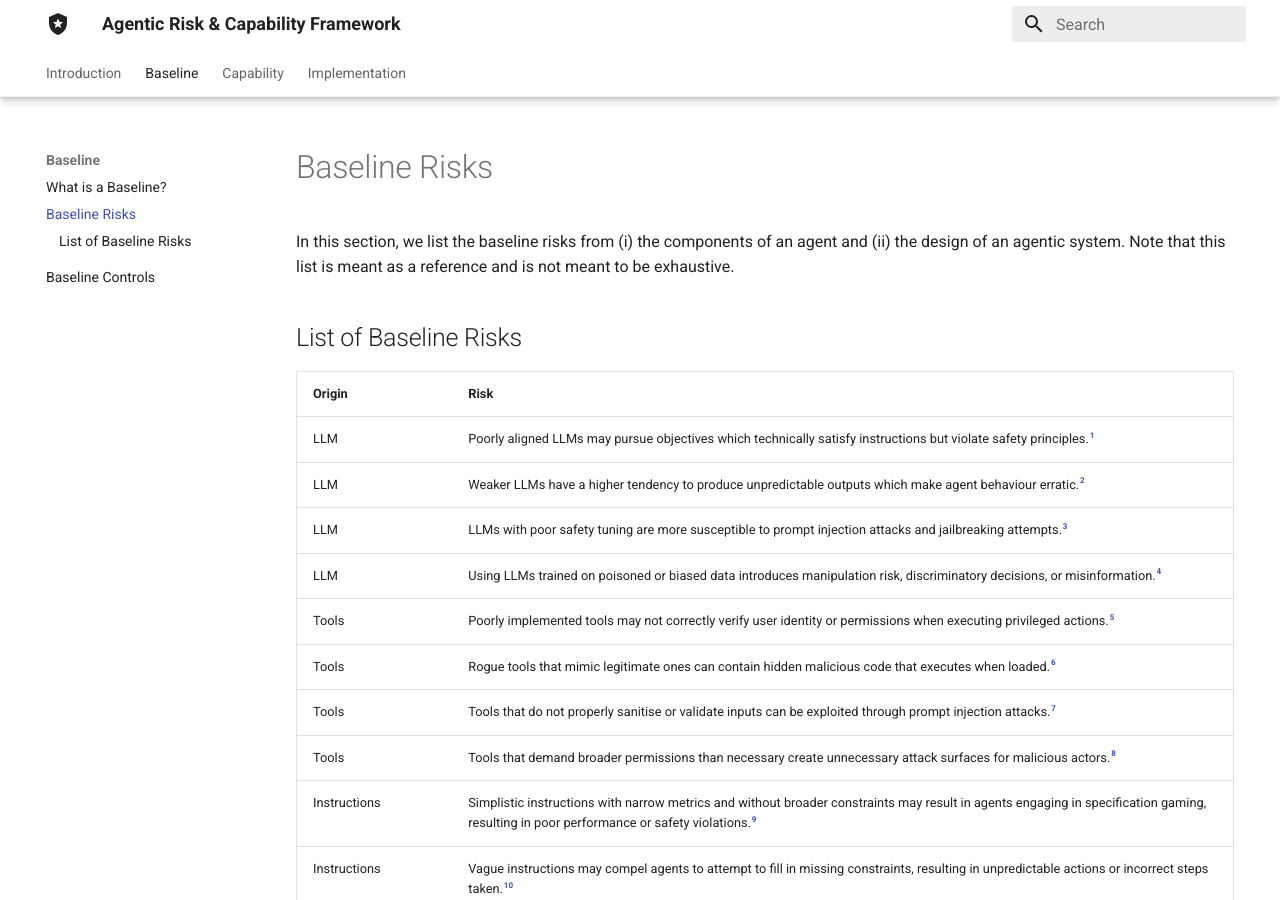
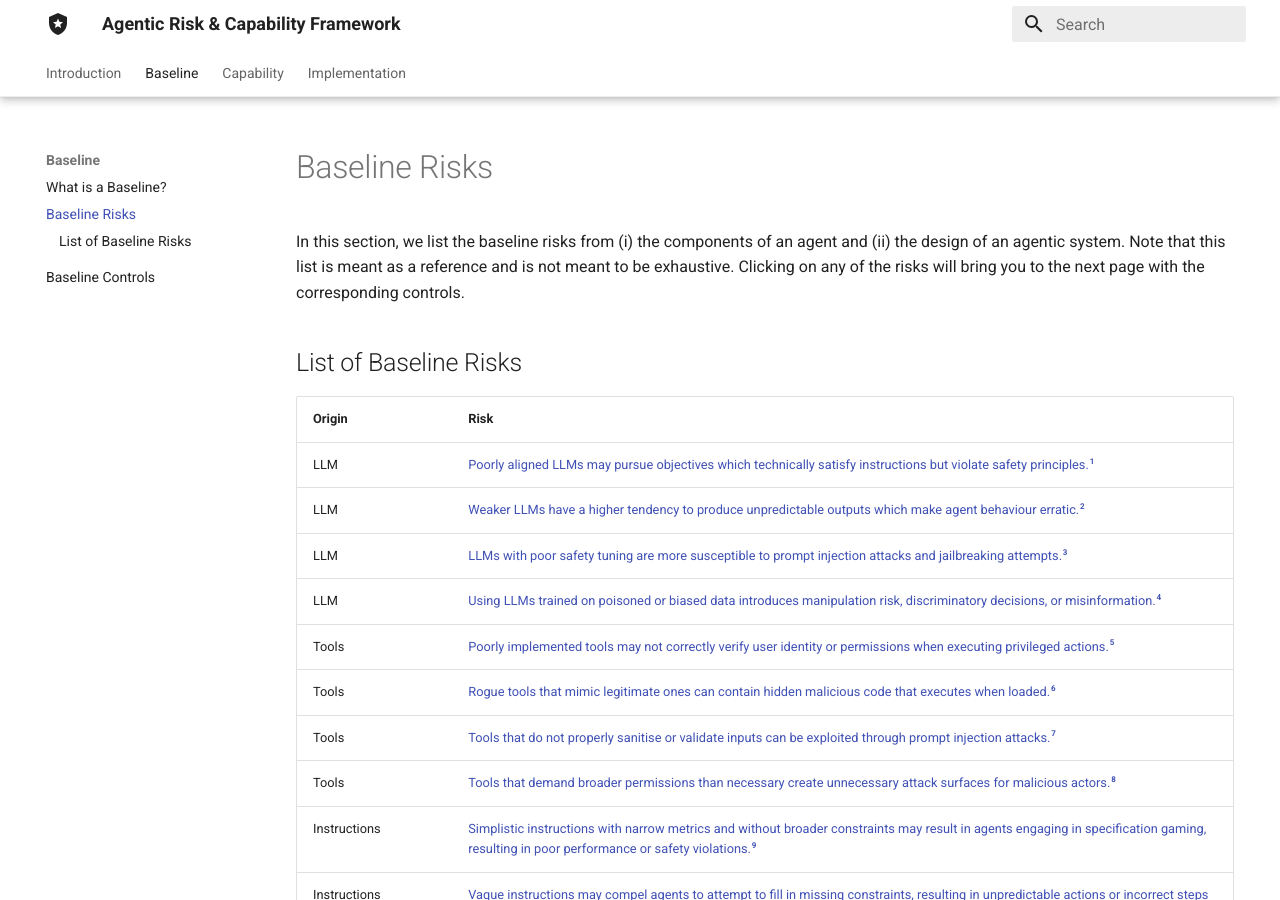
Before and after one commit to govtech-responsibleai/agentic-risk-capability-framework, an MkDocs documentation site: the page built from docs/baseline/risks.md, in a window 1280 px wide and 900 px high. Built offline with MkDocs 1.6.1 and Material for MkDocs 9.7.7, drawn with Linux system fonts in a browser that asks for light colours; some of the changed text lies outside the part shown.

Commit message:
add baseline controls first draft

```diff
--- a/docs/baseline/risks.md
+++ b/docs/baseline/risks.md
@@ -1,29 +1,29 @@
 # Baseline Risks
 
-In this section, we list the baseline risks from (i) the components of an agent and (ii) the design of an agentic system. Note that this list is meant as a reference and is not meant to be exhaustive.
+In this section, we list the baseline risks from (i) the components of an agent and (ii) the design of an agentic system. Note that this list is meant as a reference and is not meant to be exhaustive. Clicking on any of the risks will bring you to the next page with the corresponding controls.
 
 ## List of Baseline Risks
 
 | Origin | Risk |
 |---------------|-------|
-| <a name="llm-alignment"></a>LLM | Poorly aligned LLMs may pursue objectives which technically satisfy instructions but violate safety principles.[^1] |
-| <a name="llm-performance"></a>LLM | Weaker LLMs have a higher tendency to produce unpredictable outputs which make agent behaviour erratic.[^2] |
-| <a name="llm-security"></a>LLM | LLMs with poor safety tuning are more susceptible to prompt injection attacks and jailbreaking attempts.[^3] |
-| <a name="llm-data"></a>LLM | Using LLMs trained on poisoned or biased data introduces manipulation risk, discriminatory decisions, or misinformation.[^4] |
-| <a name="tools-auth"></a>Tools | Poorly implemented tools may not correctly verify user identity or permissions when executing privileged actions.[^5] |
-| <a name="tools-malicious"></a>Tools | Rogue tools that mimic legitimate ones can contain hidden malicious code that executes when loaded.[^6] |
-| <a name="tools-validation"></a>Tools | Tools that do not properly sanitise or validate inputs can be exploited through prompt injection attacks.[^7] |
-| <a name="tools-privilege"></a>Tools | Tools that demand broader permissions than necessary create unnecessary attack surfaces for malicious actors.[^8] |
-| <a name="instructions-objectives"></a>Instructions | Simplistic instructions with narrow metrics and without broader constraints may result in agents engaging in specification gaming, resulting in poor performance or safety violations.[^9] |
-| <a name="instructions-ambiguous"></a>Instructions | Vague instructions may compel agents to attempt to fill in missing constraints, resulting in unpredictable actions or incorrect steps taken.[^10] |
-| <a name="instructions-conflicting"></a>Instructions | Instructions without a clear distinction between system prompts and user requests may confuse agents and result in greater vulnerability to prompt injection attacks.[^11] |
-| <a name="memory-poisoning"></a>Memory | Malicious actors can inject false or misleading facts into the knowledge base, resulting in the agent acting on incorrect data or facts.[^12] |
-| <a name="memory-privacy"></a>Memory | Agents may inadvertently store sensitive user or organisational data from prior interactions, resulting in data privacy risks.[^13]|
-| <a name="memory-errors"></a>Memory | Agents may mistakenly save momentary glitches and hallucinations into memory, resulting in compounding mistakes when the agent relies on the incorrect information for its decision or actions.|
-| <a name="architecture-cascade"></a>Agentic Architecture | In linear agentic pipelines where each stage blindly trusts the previous stage, single early mistakes may be propagated and magnified.[^15] |
-| <a name="architecture-spof"></a>Agentic Architecture | In hub-and-spoke architectures which route all decisions through one controller agent, any bug or compromise may distributes faulty instructions across the entire system.|
-| <a name="architecture-observability"></a>Agentic Architecture | More complex agentic architectures may make it difficult to fully reconstruct decision processes across multiple agents.|
-| <a name="access-deputy"></a>Roles and Access Controls | tbc |
+| <a name="llm-alignment-failure"></a>LLM | [Poorly aligned LLMs may pursue objectives which technically satisfy instructions but violate safety principles.](controls.md#llm-alignment-failure)[^1] |
+| <a name="llm-unpredictable-performance"></a>LLM | [Weaker LLMs have a higher tendency to produce unpredictable outputs which make agent behaviour erratic.](controls.md#llm-unpredictable-performance)[^2] |
+| <a name="llm-poor-safety-tuning"></a>LLM | [LLMs with poor safety tuning are more susceptible to prompt injection attacks and jailbreaking attempts.](controls.md#llm-poor-safety-tuning)[^3] |
+| <a name="llm-data-contamination"></a>LLM | [Using LLMs trained on poisoned or biased data introduces manipulation risk, discriminatory decisions, or misinformation.](controls.md#llm-data-contamination)[^4] |
+| <a name="tools-authentication-failure"></a>Tools | [Poorly implemented tools may not correctly verify user identity or permissions when executing privileged actions.](controls.md#tools-authentication-failure)[^5] |
+| <a name="tools-rogue-malicious"></a>Tools | [Rogue tools that mimic legitimate ones can contain hidden malicious code that executes when loaded.](controls.md#tools-rogue-malicious)[^6] |
+| <a name="tools-input-validation"></a>Tools | [Tools that do not properly sanitise or validate inputs can be exploited through prompt injection attacks.](controls.md#tools-input-validation)[^7] |
+| <a name="tools-excessive-privileges"></a>Tools | [Tools that demand broader permissions than necessary create unnecessary attack surfaces for malicious actors.](controls.md#tools-excessive-privileges)[^8] |
+| <a name="instructions-specification-gaming"></a>Instructions | [Simplistic instructions with narrow metrics and without broader constraints may result in agents engaging in specification gaming, resulting in poor performance or safety violations.](controls.md#instructions-specification-gaming)[^9] |
+| <a name="instructions-underspecified"></a>Instructions | [Vague instructions may compel agents to attempt to fill in missing constraints, resulting in unpredictable actions or incorrect steps taken.](controls.md#instructions-underspecified)[^10] |
+| <a name="instructions-hierarchy-confusion"></a>Instructions | [Instructions without a clear distinction between system prompts and user requests may confuse agents and result in greater vulnerability to prompt injection attacks.](controls.md#instructions-hierarchy-confusion)[^11] |
+| <a name="memory-data-poisoning"></a>Memory | [Malicious actors can inject false or misleading facts into the knowledge base, resulting in the agent acting on incorrect data or facts.](controls.md#memory-data-poisoning)[^12] |
+| <a name="memory-privacy-leakage"></a>Memory | [Agents may inadvertently store sensitive user or organisational data from prior interactions, resulting in data privacy risks.](controls.md#memory-privacy-leakage)[^13]|
+| <a name="memory-hallucination-persistence"></a>Memory | [Agents may mistakenly save momentary glitches and hallucinations into memory, resulting in compounding mistakes when the agent relies on the incorrect information for its decision or actions.](controls.md#memory-hallucination-persistence)|
+| <a name="architecture-error-propagation"></a>Agentic Architecture | [In linear agentic pipelines where each stage blindly trusts the previous stage, single early mistakes may be propagated and magnified.](controls.md#architecture-error-propagation)[^15] |
+| <a name="architecture-single-point-failure"></a>Agentic Architecture | [In hub-and-spoke architectures which route all decisions through one controller agent, any bug or compromise may distributes faulty instructions across the entire system.](controls.md#architecture-single-point-failure)|
+| <a name="architecture-decision-traceability"></a>Agentic Architecture | [More complex agentic architectures may make it difficult to fully reconstruct decision processes across multiple agents.](controls.md#architecture-decision-traceability)|
+| <a name="access-tbc"></a>Roles and Access Controls | tbc |
 
 <!-- footnotes -->
 
```
Also changed, not shown: docs/baseline/controls.md (added, +36 -0 lines), 1 other file.
